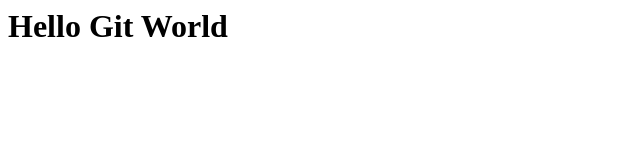
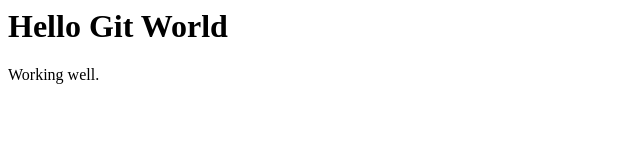
Before and after one commit to serhanuras/gitmaster, a plain HTML site: page index.html in a window 1280 px wide. Shown: the full height of the page, 0-640 px from the left. Drawn offline with Linux system fonts and the light colour scheme.

Commit message:
Add div and p

```diff
--- a/index.html
+++ b/index.html
@@ -1 +1,4 @@
 <h1>Hello Git World</h1>
+<div>
+    <p>Working well.</p>
+</div>
```
